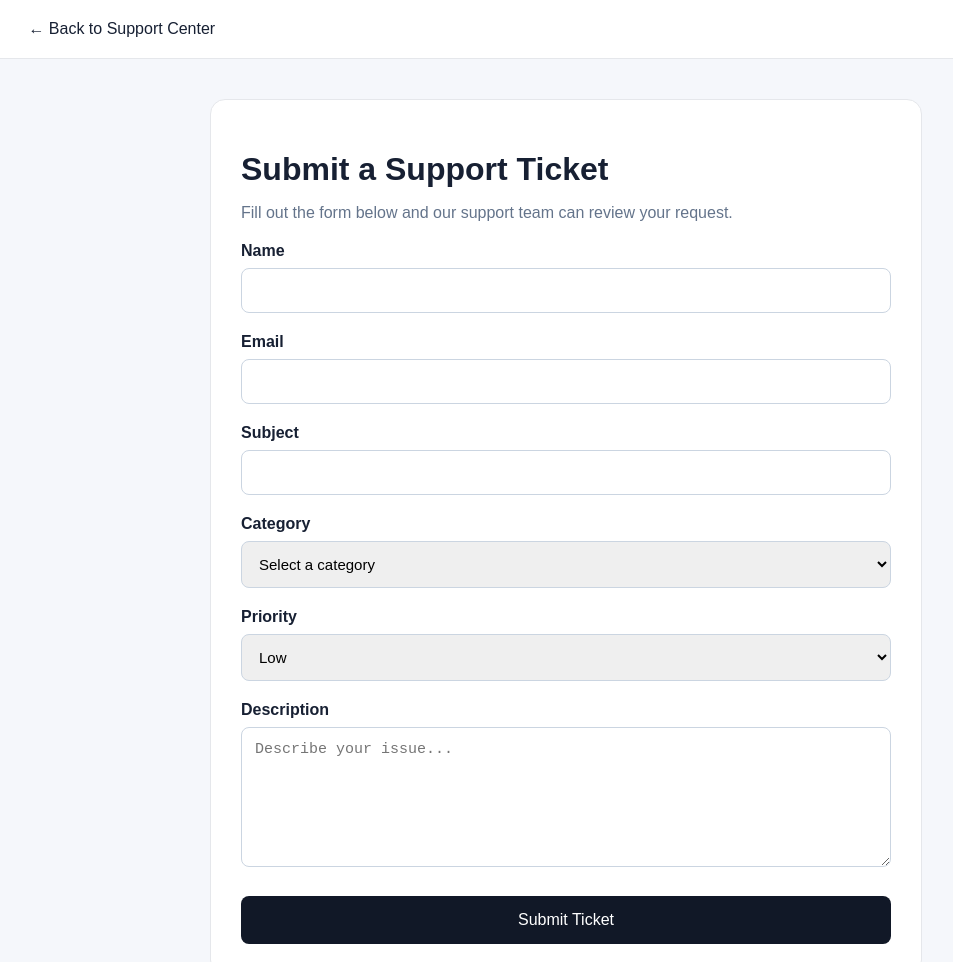
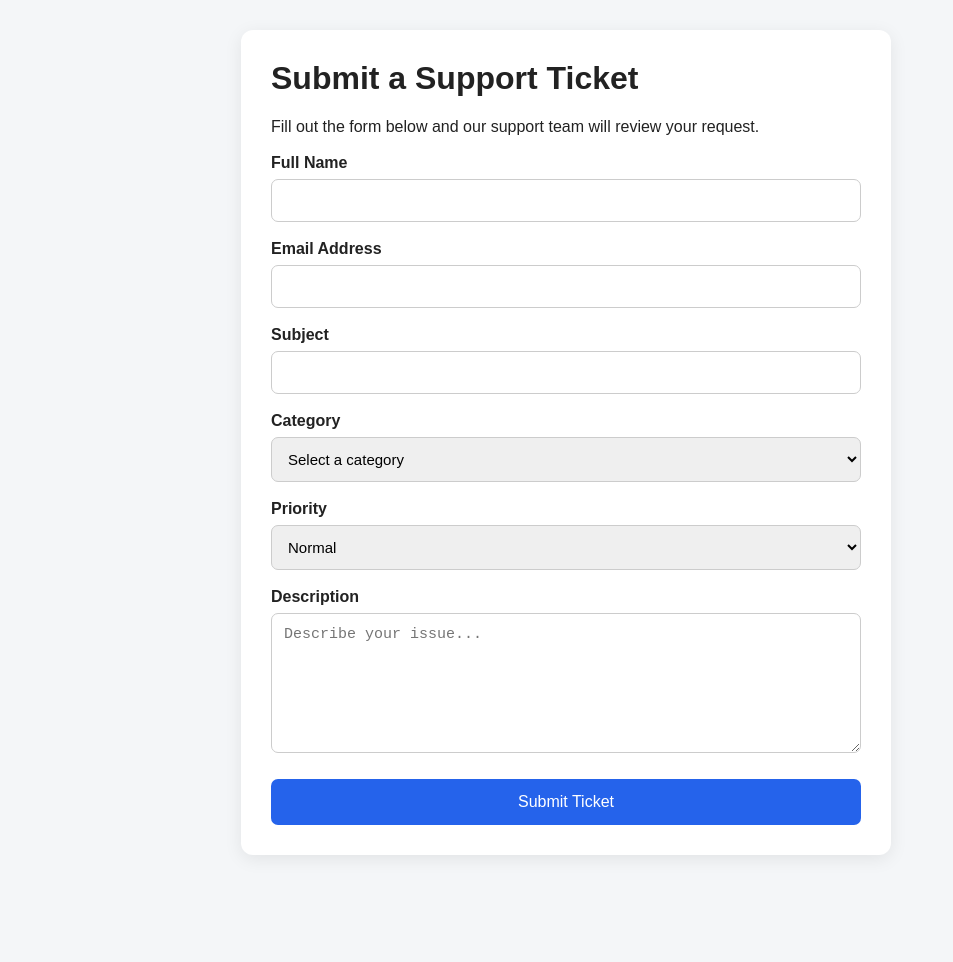
Before and after one commit to JJackthegoat/support-portal, a plain HTML site: page submit.html in a window 1280 px wide. Shown: the top 962 px of the page, without its empty margins (74-1027 px from the left). After the commit the page ends 885 px from the top, so only its background shows below. Drawn offline with Linux system fonts and the light colour scheme.

Commit message:
Revamp support ticket submission form
Updated the submit form for support tickets with improved styling and structure. Enhanced JavaScript functionality for ticket submission.

```diff
--- a/submit.html
+++ b/submit.html
@@ -1,118 +1,179 @@
+
 <!DOCTYPE html>
 <html lang="en">
 <head>
   <meta charset="UTF-8">
   <meta name="viewport" content="width=device-width, initial-scale=1.0">
-<title>Submit a Ticket</title>
+  <title>Submit a Support Ticket</title>
   <style>
+    * { box-sizing: border-box; }
     body {
       font-family: Arial, sans-serif;
-  background: #f5f7fb;
+      background: #f4f6f8;
       margin: 0;
-  color: #172033;
+      padding: 30px 15px;
+      color: #222;
     }
-header {
-  padding: 20px 8%;
+    .container {
+      max-width: 650px;
+      margin: auto;
       background: white;
-  border-bottom: 1px solid #e5e7eb;
+      padding: 30px;
+      border-radius: 12px;
+      box-shadow: 0 4px 18px rgba(0,0,0,.08);
     }
-header a { color: #172033; text-decoration: none; }
-main {
-  max-width: 650px;
-  margin: 40px auto;
-  padding: 30px;
-  background: white;
-  border-radius: 15px;
-  border: 1px solid #e5e7eb;
-}
-h1 { margin-bottom: 10px; }
-p { color: #64748b; }
+    h1 { margin-top: 0; }
     label {
       display: block;
-  margin-top: 20px;
+      margin-top: 18px;
       font-weight: bold;
     }
     input, select, textarea {
       width: 100%;
-  padding: 13px;
-  margin-top: 8px;
-  border: 1px solid #cbd5e1;
-  border-radius: 8px;
+      margin-top: 7px;
+      padding: 12px;
+      border: 1px solid #ccc;
+      border-radius: 7px;
       font-size: 15px;
-  box-sizing: border-box;
     }
     textarea { min-height: 140px; resize: vertical; }
     button {
-  margin-top: 25px;
+      margin-top: 22px;
+      padding: 14px;
       width: 100%;
-  padding: 15px;
-  background: #111827;
+      background: #2563eb;
       color: white;
       border: none;
-  border-radius: 8px;
+      border-radius: 7px;
       font-size: 16px;
       cursor: pointer;
     }
+    button:disabled { opacity: .6; cursor: wait; }
+    #result {
+      display: none;
+      margin-top: 20px;
+      padding: 15px;
+      border-radius: 8px;
+      overflow-wrap: anywhere;
+    }
+    .success { background: #e8f7ed; color: #166534; }
+    .error { background: #feecec; color: #991b1b; }
   </style>
 </head>
 <body>
 
-<header>
-<a href="index.html">← Back to Support Center</a>
-</header>
-
-<main>
+<div class="container">
   <h1>Submit a Support Ticket</h1>
-<p>Fill out the form below and our support team can review your request.</p>
+  <p>Fill out the form below and our support team will review your request.</p>
 
   <form id="ticketForm">
-<label>Name</label>
-<input type="text" id="name" required>
+    <label for="name">Full Name</label>
+    <input id="name" required maxlength="100">
 
-<label>Email</label>
-<input type="email" id="email" required>
+    <label for="email">Email Address</label>
+    <input id="email" type="email" required maxlength="254">
 
-<label>Subject</label>
-<input type="text" id="subject" required>
+    <label for="subject">Subject</label>
+    <input id="subject" required minlength="3" maxlength="200">
 
-<label>Category</label>
+    <label for="category">Category</label>
     <select id="category" required>
       <option value="">Select a category</option>
+      <option>Account</option>
+      <option>Billing</option>
       <option>Technical Support</option>
-<option>Account Help</option>
-<option>Billing</option>
-<option>General Question</option>
+      <option>Bug Report</option>
       <option>Other</option>
     </select>
 
-<label>Priority</label>
-<select id="priority" required>
+    <label for="priority">Priority</label>
+    <select id="priority">
+      <option>Normal</option>
       <option>Low</option>
-<option>Normal</option>
       <option>High</option>
     </select>
 
-<label>Description</label>
-<textarea id="description" placeholder="Describe your issue..." required></textarea>
+    <label for="description">Description</label>
+    <textarea id="description" required minlength="10" maxlength="5000"
+      placeholder="Describe your issue..."></textarea>
 
-<button type="submit">Submit Ticket</button>
+    <button id="submitBtn" type="submit">Submit Ticket</button>
   </form>
 
   <div id="result"></div>
-</main>
+</div>
 
 <script>
-document.getElementById("ticketForm").addEventListener("submit", function(e) {
-  e.preventDefault();
+  // Replace these two values with your Supabase project values.
+  const SUPABASE_URL = "sb_publishable_si1STA38mmoMpzHSPhtFcg_z_6529TL";
+  const SUPABASE_KEY = "https://lmimebjdafqllzoudzbq.supabase.co/rest/v1/";
 
-  const ticketNumber = "NG-" + Math.floor(100000 + Math.random() * 900000);
+  const form = document.getElementById("ticketForm");
+  const submitBtn = document.getElementById("submitBtn");
+  const result = document.getElementById("result");
 
-  document.getElementById("result").innerHTML =
-    "<h2>Ticket Created!</h2><p>Your ticket number is: <strong>" +
-    ticketNumber + "</strong></p><p>This demo does not actually send or save tickets yet.</p>";
+  form.addEventListener("submit", async function(event) {
+    event.preventDefault();
 
-  document.getElementById("ticketForm").reset();
+    if (SUPABASE_URL.includes("YOUR_") || SUPABASE_KEY.includes("YOUR_")) {
+      showResult("Please configure the Supabase project settings first.", false);
+      return;
+    }
+
+    submitBtn.disabled = true;
+    submitBtn.textContent = "Submitting...";
+    result.style.display = "none";
+
+    try {
+      const response = await fetch(
+        SUPABASE_URL.replace(/\/$/, "") + "/rest/v1/rpc/submit_support_ticket",
+        {
+          method: "POST",
+          headers: {
+            "Content-Type": "application/json",
+            "apikey": SUPABASE_KEY,
+            "Authorization": "Bearer " + SUPABASE_KEY
+          },
+          body: JSON.stringify({
+            p_subject: document.getElementById("subject").value,
+            p_customer_name: document.getElementById("name").value,
+            p_customer_email: document.getElementById("email").value,
+            p_category: document.getElementById("category").value,
+            p_priority: document.getElementById("priority").value,
+            p_description: document.getElementById("description").value
+          })
+        }
+      );
+
+      const data = await response.json();
+
+      if (!response.ok) {
+        throw new Error(data.message || data.details || "Submission failed.");
+      }
+
+      showResult(
+        "Your ticket has been submitted successfully! Ticket ID: " + data,
+        true
+      );
+
+      form.reset();
+
+    } catch (error) {
+      showResult(
+        "We couldn't submit your ticket. " + error.message,
+        false
+      );
+    } finally {
+      submitBtn.disabled = false;
+      submitBtn.textContent = "Submit Ticket";
+    }
   });
+
+  function showResult(message, success) {
+    result.textContent = message;
+    result.className = success ? "success" : "error";
+    result.style.display = "block";
+  }
 </script>
 
 </body>
```
Lines whose indentation alone changed are shown as unchanged.
